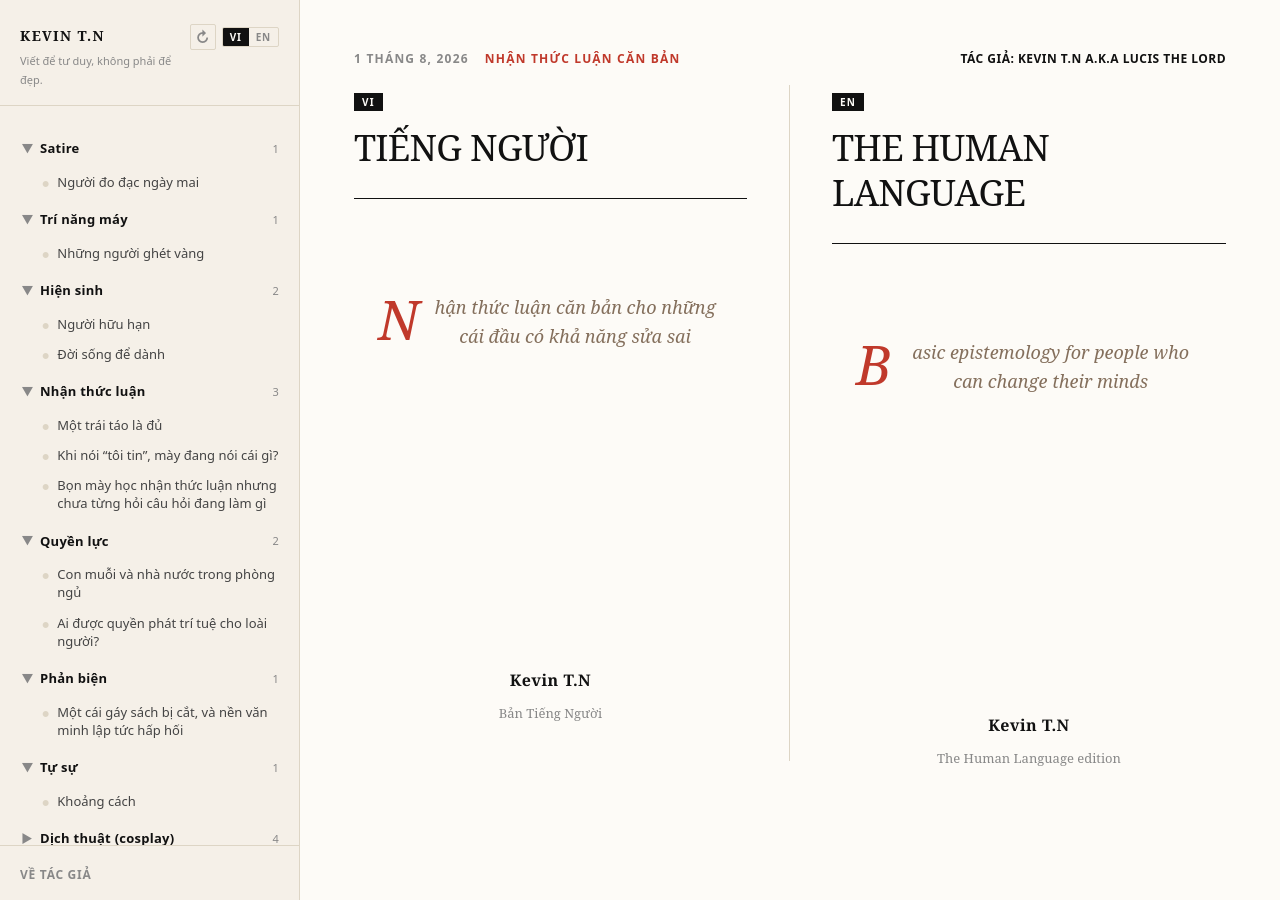
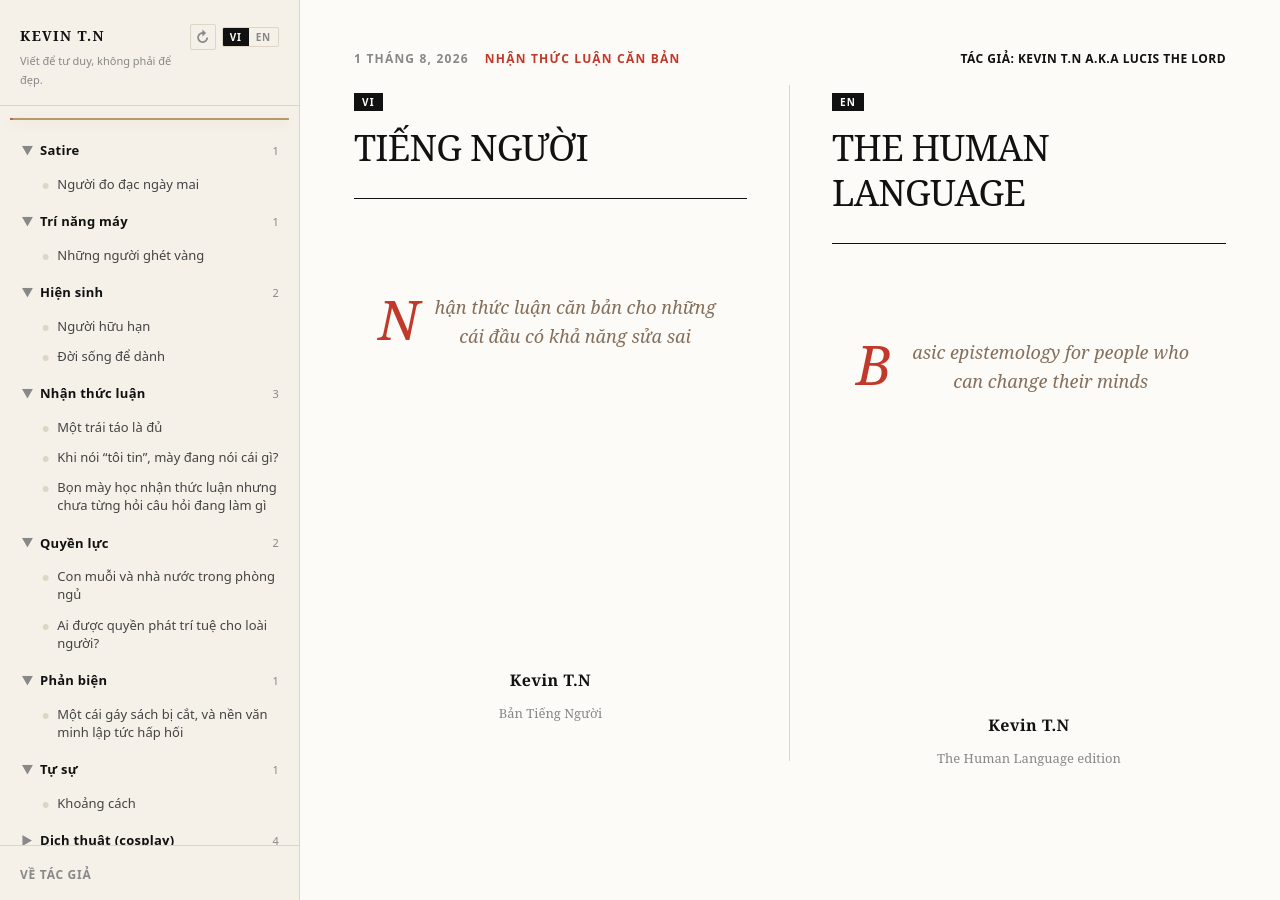
Before and after one commit to jkdkr2439/jkdkr2439.github.io, a Jekyll site: the page built from index.html, in a window 1280 px wide. Built offline with Jekyll 4.4.1, drawn with Linux system fonts in a browser that asks for light colours.

Commit message:
Keep pinned collection border visible

```diff
--- a/index.html
+++ b/index.html
@@ -91,7 +91,7 @@ body {
   margin-bottom: 4px;
 }
 
-.pinned-book-tree {
+.translation-tree.pinned-book-tree {
   order: -1;
   margin: 0 10px 12px;
   border: 1px solid #b89a67;
```
